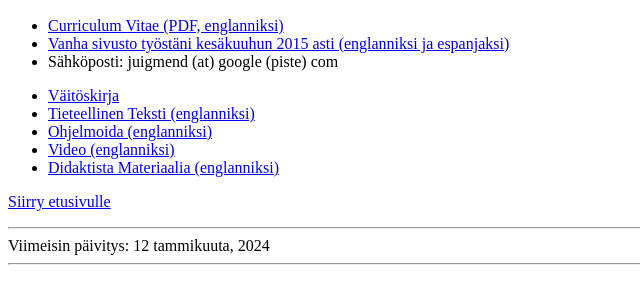
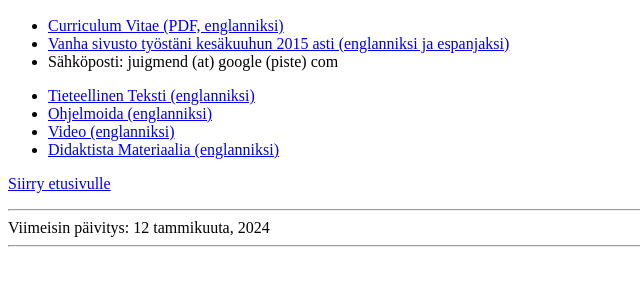
Before and after one commit to juigmend/juigmend.github.io, a plain HTML site: page index_suo.html in a window 1280 px wide. Shown: the part 38-342 px from the top of the page, without its empty margins (0-640 px from the left). Drawn offline with Linux system fonts and the light colour scheme.

Commit message:
Update index_suo.html

```diff
--- a/index_suo.html
+++ b/index_suo.html
@@ -22,7 +22,6 @@
 </ul>
 
 <ul>
-<li><a href="#dissertation">Väitöskirja</a></li>
 <li><a href="https://scholar.google.com/citations?user=csrYJO4AAAAJ&hl=fi">Tieteellinen Teksti (englanniksi)</a></li>
 <li><a href="https://github.com/juigmend?tab=repositories">Ohjelmoida (englanniksi)</a></li>
 <li><a href="index_eng.html#video">Video (englanniksi)</a></li>
```
